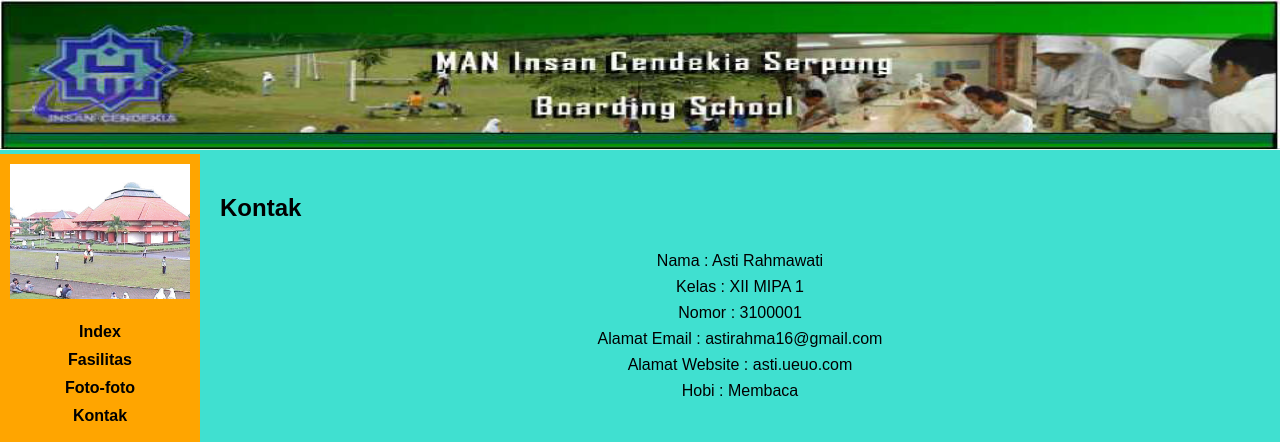
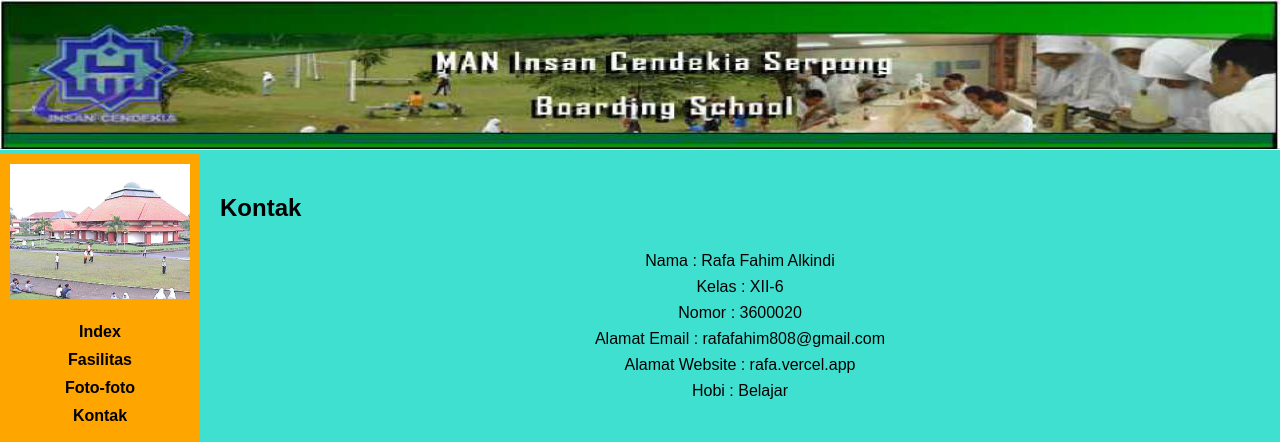
Before and after one commit to Rafa2508-dev/rafafahimalkindi, a plain HTML site: page kontak.html in a window 1280 px wide. Shown: the top 442 px of the page. Drawn offline with Linux system fonts and the light colour scheme; grey boxes are pictures that could not be loaded.

Commit message:
kontak.html

```diff
--- a/kontak.html
+++ b/kontak.html
@@ -31,15 +31,17 @@
     <main>
       <h2>Kontak</h2>
       <div class="kontak-container">
-        <p>Nama : Asti Rahmawati</p>
-        <p>Kelas : XII MIPA 1</p>
-        <p>Nomor : 3100001</p>
-        <p>Alamat Email : astirahma16@gmail.com</p>
-        <p>Alamat Website : asti.ueuo.com</p>
-        <p>Hobi : Membaca</p>
+        <p>Nama : Rafa Fahim Alkindi</p>
+        <p>Kelas : XII-6</p>
+        <p>Nomor : 3600020</p>
+        <p>Alamat Email : rafafahim808@gmail.com</p>
+        <p>Alamat Website : rafa.vercel.app</p>
+        <p>Hobi : Belajar</p>
+      </div>
       </div>
     </main>
   </div>
   <footer>created by Rafa Fahim Alkindi</footer>
 </body>
+
 </html>
```
